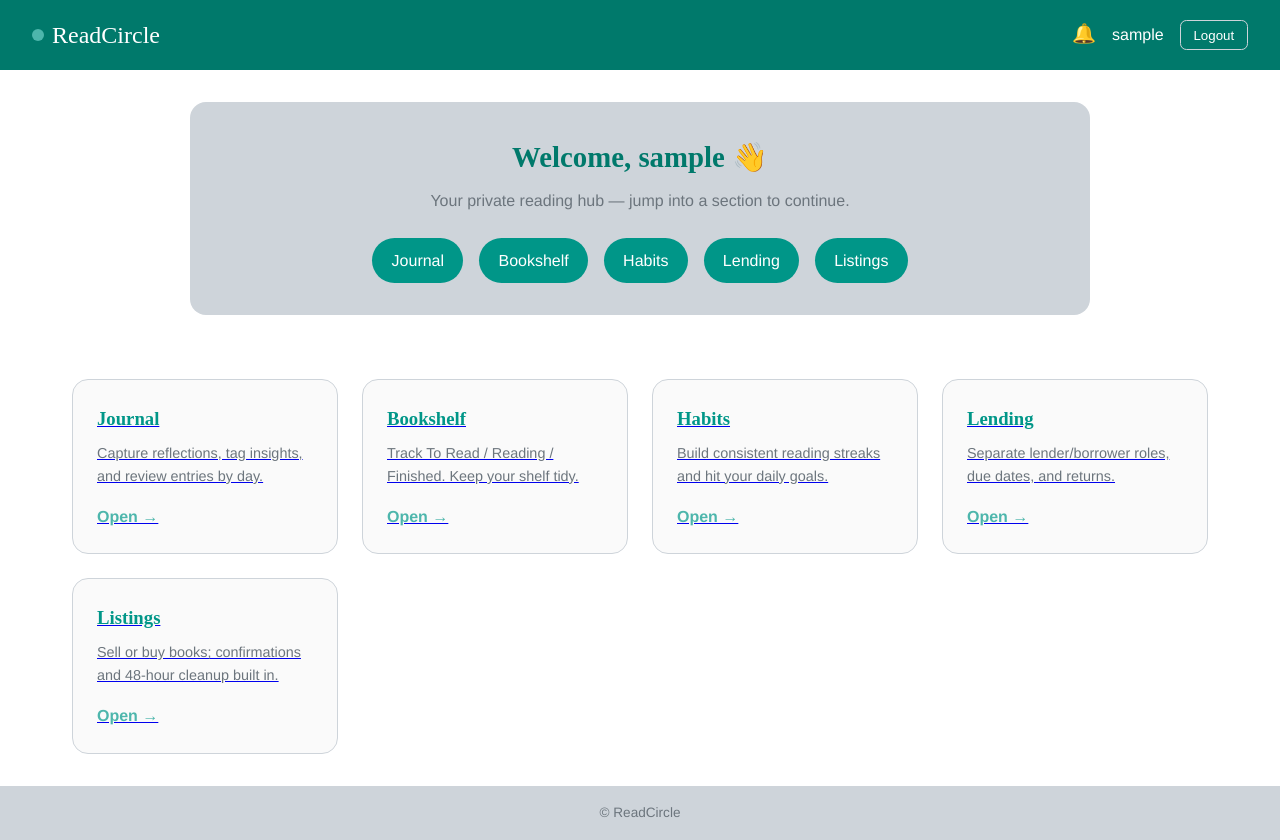
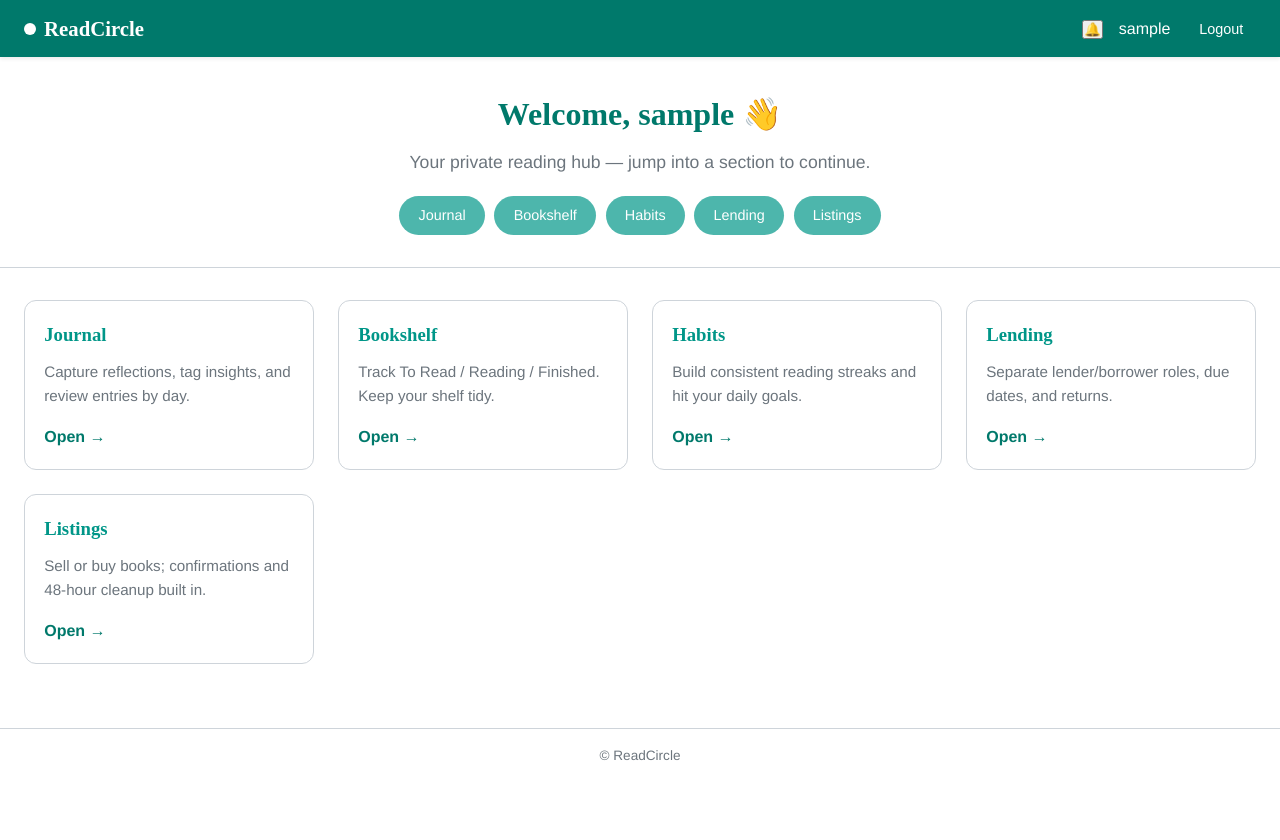
Before and after one commit to Parth-Patil333/ReadCircle, a plain HTML site: page frontend/dashboard.html in a window 1280 px wide. After the commit the page ends 800 px from the top, so only its background shows below. Drawn offline with Linux system fonts and the light colour scheme; sample sign-in values are in the browser's storage.

Commit message:
Dhbrd edit 1.1

```diff
--- a/frontend/css/dashboard.css
+++ b/frontend/css/dashboard.css
@@ -11,44 +11,43 @@
 }
 
 * {
+  box-sizing: border-box;
   margin: 0;
   padding: 0;
-  box-sizing: border-box;
 }
 
 body {
   font-family: var(--font-body);
-  background: #fff; /* white background */
   color: var(--grey-shade);
+  background: #fff;
   line-height: 1.6;
-  display: flex;
-  flex-direction: column;
-  min-height: 100vh;
 }
 
-/* Header */
+/* Topbar */
 .topbar {
+  background: var(--indigo-shade);
+  color: #fff;
   display: flex;
   justify-content: space-between;
   align-items: center;
-  padding: 1rem 2rem;
-  background: var(--indigo-shade);
-  color: white;
+  padding: 0.75rem 1.5rem;
+  box-shadow: 0 2px 4px rgba(0,0,0,0.08);
 }
 
 .brand {
   display: flex;
   align-items: center;
   font-family: var(--font-heading);
-  font-size: 1.5rem;
+  font-size: 1.3rem;
+  font-weight: bold;
 }
 
 .logo-dot {
   width: 12px;
   height: 12px;
-  background: var(--indigo-tint);
   border-radius: 50%;
-  margin-right: 0.5rem;
+  background: #fff;
+  margin-right: 8px;
 }
 
 .userbox {
@@ -57,186 +56,112 @@ body {
   gap: 1rem;
 }
 
-/* Buttons */
-.btn {
-  background: var(--indigo-base);
-  color: white;
+.btn, .btn-ghost {
   border: none;
   padding: 0.4rem 0.8rem;
-  border-radius: 0.4rem;
+  border-radius: 6px;
   cursor: pointer;
-  transition: background 0.3s;
-}
-
-.btn:hover {
-  background: var(--indigo-tint);
+  font-size: 0.9rem;
+  transition: background 0.2s;
 }
 
 .btn-ghost {
   background: transparent;
-  border: 1px solid var(--grey-tint);
-  color: white;
+  color: #fff;
 }
 
 .btn-ghost:hover {
-  background: rgba(255, 255, 255, 0.1);
-}
-
-/* Notifications */
-.notif-wrap {
-  position: relative;
-}
-
-.notif-btn {
-  background: transparent;
-  border: none;
-  color: white;
-  font-size: 1.2rem;
-  cursor: pointer;
-}
-
-.notif-badge {
-  background: red;
-  color: white;
-  font-size: 0.7rem;
-  padding: 0.2rem 0.4rem;
-  border-radius: 1rem;
-  margin-left: 0.3rem;
-}
-
-.notif-dropdown {
-  position: absolute;
-  right: 0;
-  top: 2.5rem;
-  background: #fff;
-  color: var(--grey-shade);
-  border: 1px solid var(--grey-tint);
-  border-radius: 0.5rem;
-  min-width: 240px;
-  padding: 0.5rem;
-  z-index: 100;
-  box-shadow: 0 4px 12px rgba(0, 0, 0, 0.08);
-}
-
-.notif-head,
-.notif-footer {
-  display: flex;
-  justify-content: space-between;
-  align-items: center;
-  font-size: 0.85rem;
-  padding: 0.3rem 0;
-  border-bottom: 1px solid var(--grey-tint);
-}
-
-.notif-footer {
-  border-top: 1px solid var(--grey-tint);
-  border-bottom: none;
-}
-
-.notif-list {
-  list-style: none;
-  max-height: 200px;
-  overflow-y: auto;
-  margin: 0.5rem 0;
-  padding: 0;
-}
-
-.notif-list li {
-  padding: 0.5rem;
-  border-bottom: 1px solid var(--grey-tint);
-  font-size: 0.9rem;
+  background: rgba(255,255,255,0.15);
 }
 
 /* Hero */
 .hero {
+  padding: 2rem 1.5rem;
   text-align: center;
-  padding: 2rem;
-  background: var(--grey-tint);
-  margin: 2rem auto;
-  border-radius: 1rem;
-  max-width: 900px;
+  border-bottom: 1px solid var(--grey-tint);
 }
 
 .greet {
   font-family: var(--font-heading);
-  font-size: 1.8rem;
+  font-size: 2rem;
   margin-bottom: 0.5rem;
   color: var(--indigo-shade);
 }
 
 .sub {
+  font-size: 1.1rem;
   color: var(--grey-base);
-  margin-bottom: 1.5rem;
+  margin-bottom: 1.2rem;
 }
 
 .quick {
   display: flex;
   flex-wrap: wrap;
-  gap: 1rem;
+  gap: 0.6rem;
   justify-content: center;
 }
 
 .chip {
-  background: var(--indigo-base);
-  color: white;
-  padding: 0.6rem 1.2rem;
-  border-radius: 2rem;
+  background: var(--indigo-tint);
+  color: #fff;
+  padding: 0.5rem 1.2rem;
+  border-radius: 50px;
   text-decoration: none;
-  transition: background 0.3s;
+  font-size: 0.9rem;
+  transition: all 0.2s;
 }
 
 .chip:hover {
-  background: var(--indigo-tint);
+  background: var(--indigo-base);
 }
 
-/* Grid */
+/* Grid of Cards */
 .grid {
   display: grid;
-  grid-template-columns: repeat(auto-fit, minmax(250px, 1fr));
+  grid-template-columns: repeat(auto-fit, minmax(240px, 1fr));
   gap: 1.5rem;
-  padding: 2rem;
-  max-width: 1200px;
-  margin: auto;
+  padding: 2rem 1.5rem;
 }
 
 .card {
-  background: #fafafa;
+  background: #fff;
   border: 1px solid var(--grey-tint);
-  border-radius: 1rem;
-  padding: 1.5rem;
-  display: flex;
-  flex-direction: column;
-  justify-content: space-between;
-  transition: transform 0.2s;
+  border-radius: 12px;
+  padding: 1.2rem;
+  text-decoration: none;
+  color: inherit;
+  transition: transform 0.2s, box-shadow 0.2s;
+}
+
+.card h3 {
+  font-family: var(--font-heading);
+  color: var(--indigo-base);
+  margin-bottom: 0.6rem;
+}
+
+.card p {
+  font-size: 0.95rem;
+  color: var(--grey-base);
+  margin-bottom: 1rem;
+}
+
+.card .cta {
+  font-weight: bold;
+  color: var(--indigo-shade);
 }
 
 .card:hover {
   transform: translateY(-4px);
-}
-
-.card h3 {
-  font-family: var(--font-heading);
-  margin-bottom: 0.5rem;
-  color: var(--indigo-base);
-}
-
-.card p {
-  font-size: 0.9rem;
-  margin-bottom: 1rem;
-  color: var(--grey-base);
-}
-
-.cta {
-  color: var(--indigo-tint);
-  font-weight: bold;
+  box-shadow: 0 4px 10px rgba(0,0,0,0.08);
+  border-color: var(--indigo-tint);
 }
 
 /* Footer */
 .foot {
-  margin-top: auto;
+  padding: 1rem;
   text-align: center;
-  padding: 1rem;
-  background: var(--grey-tint);
   font-size: 0.85rem;
   color: var(--grey-base);
+  border-top: 1px solid var(--grey-tint);
+  margin-top: 2rem;
 }
```
